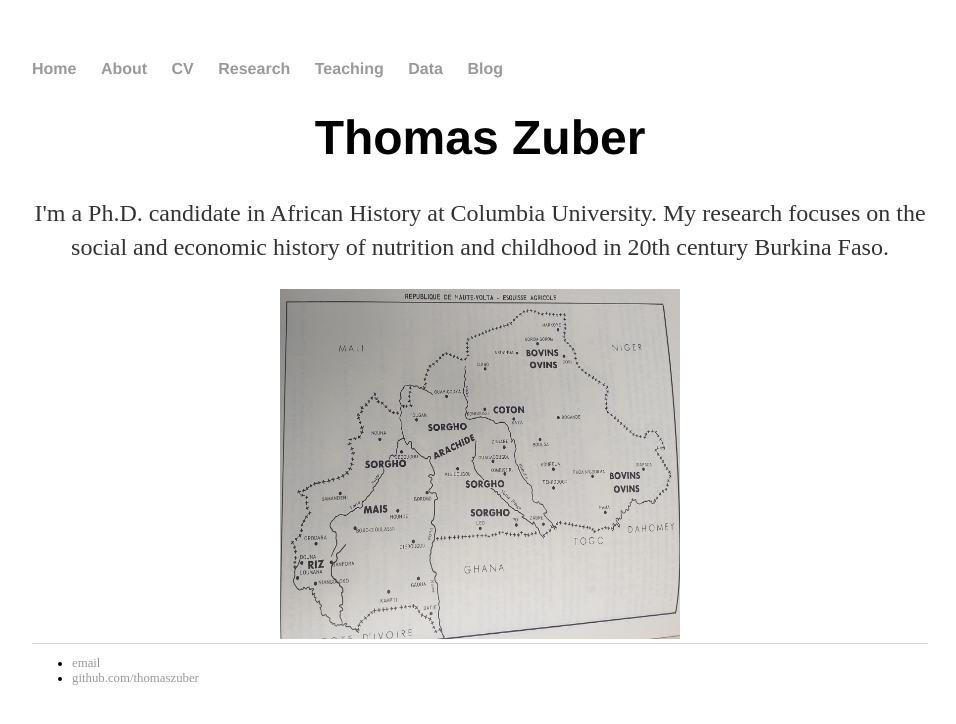
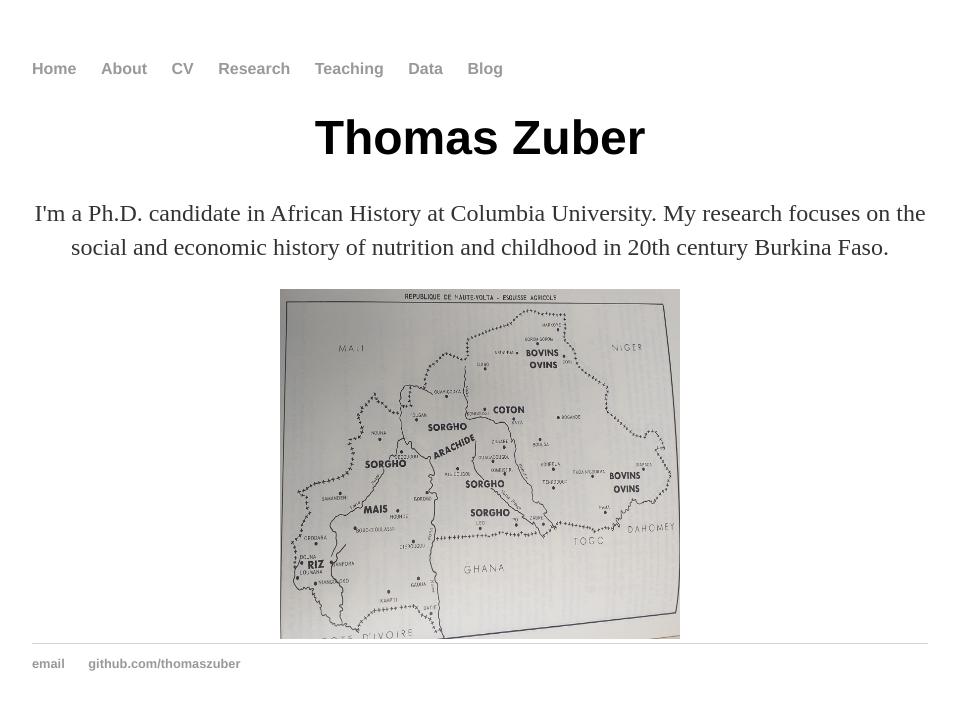
Before and after one commit to thomaszuber/thomaszuber.github.io, a Jekyll site: the page built from index.html, in a window 1280 px wide. Shown: the top 724 px of the page, without its empty margins (160-1116 px from the left). Built offline with Jekyll 4.4.1, drawn with Linux system fonts in a browser that asks for light colours.

Commit message:
Update main.css

```diff
--- a/css/main.css
+++ b/css/main.css
@@ -2,30 +2,17 @@
     margin: 60px auto;
     width: 70%;
 }
-nav ul {
-    font-family:'Helvetica', 'Arial', 'Sans-Serif';
-    padding: 0px;
-    font-weight: bold;
-}
-
-/* footer ul {
+nav ul, footer ul {
     font-family:'Helvetica', 'Arial', 'Sans-Serif';
     padding: 0px;
     list-style: none;
     font-weight: bold;
-} */
-nav ul li {
-    display: inline-block;
-    vertical.align: top;
+}
+nav ul li, footer ul li {
+    display: inline;
     margin-right: 20px;
 }
-/* footer ul li {
-    display: inline;
-    margin-right: 20px;
-} */
-nav a {
-    display: block;
-}
+
 a {
     text-decoration: none;
     color: #999;
```
